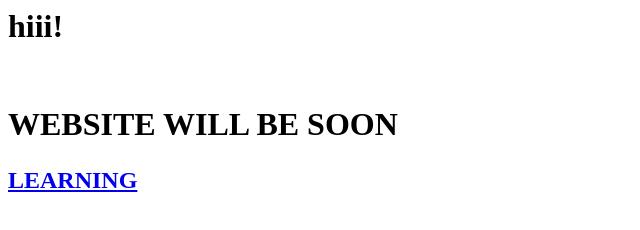
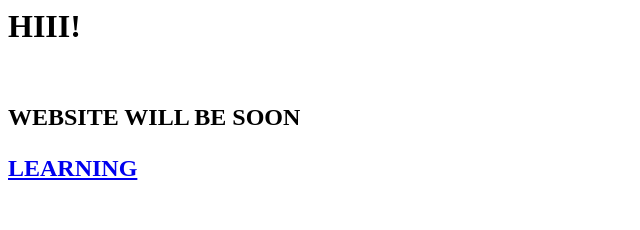
Before and after one commit to cnaveenkumar74/cnaveenkumar74.github.io, a plain HTML site: page index.html in a window 1280 px wide. Shown: the whole page, without its empty margins (0-640 px from the left). Drawn offline with Linux system fonts and the light colour scheme.

Commit message:
Update index.html

```diff
--- a/index.html
+++ b/index.html
@@ -1,11 +1,11 @@
 <html>
     <body>
         <h1>
-            hiii!
+            HIII!
         </h1><br>
-        <h1>
+        <h2>
               WEBSITE WILL BE SOON
-        </h1>
+        </h2>
 
            <h2><p><a href="cnaveenkumar74.github.io/exercises">LEARNING</a></p></h2>
      </body>
```
